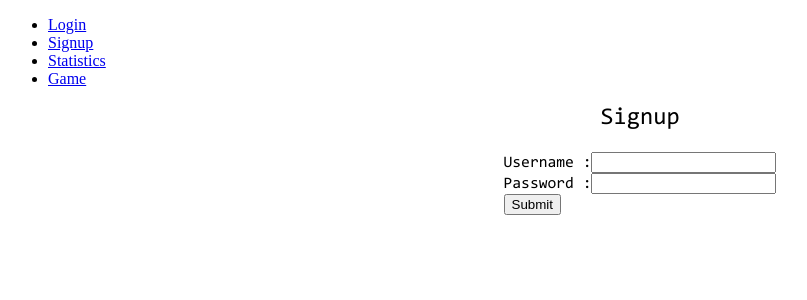
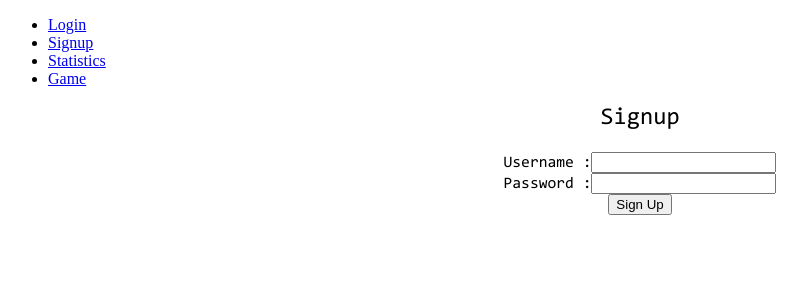
Before and after one commit to The-Typists/WhatTheHack_hacknroll2021, a React (Create React App) app in the folder frontend/: page /signup in a window 1280 px wide. Shown: the top 300 px of the page, without its empty margins (0-807 px from the left). Built offline with nearby package versions, Linux system fonts and the light colour scheme.

Commit message:
some axios boilerplate

```diff
--- a/frontend/package.json
+++ b/frontend/package.json
@@ -10,6 +10,7 @@
     "@types/node": "^12.0.0",
     "@types/react": "^16.9.53",
     "@types/react-dom": "^16.9.8",
+    "axios": "^0.21.1",
     "react": "^17.0.1",
     "react-dom": "^17.0.1",
     "react-router-dom": "^5.2.0",
@@ -43,5 +44,6 @@
   },
   "devDependencies": {
     "@types/react-router-dom": "^5.1.7"
-  }
+  },
+  "proxy": "http://localhost:8080/"
 }
--- a/frontend/src/pages/SignupPage.tsx
+++ b/frontend/src/pages/SignupPage.tsx
@@ -1,9 +1,20 @@
-import React from "react";
-import {CodeBox} from "../components/CodeBox";
+import React, {useEffect} from "react";
+import axios from 'axios';
+
 
 function SignupPage() {
     const formHandler = (submission:any) => {
         alert(submission);
+    }
+    const signUpHandler = () => {
+        axios.post(`/users/add`, {
+             username: "nope",
+             password: "123"
+        }).then(res => {
+            alert(res);
+        }).catch(res => {
+            alert(res);
+        })
     }
     return (
         <div style={{
@@ -25,8 +36,8 @@ function SignupPage() {
                     <input/>
                 </label>
                 <br/>
-                <input type={"submit"} value={"Submit"}/>
             </form>
+            <button onClick={signUpHandler}>Sign Up</button>
         </div>
     );
 }
```
